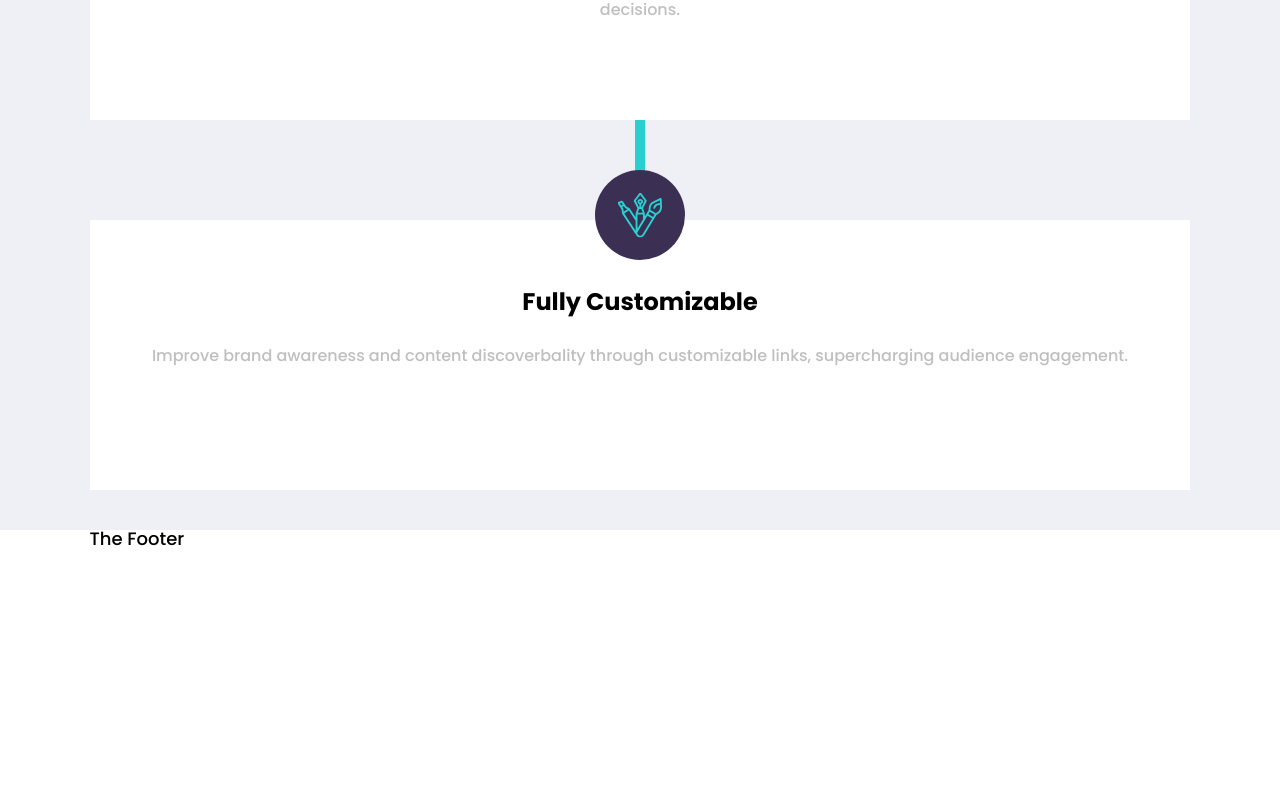
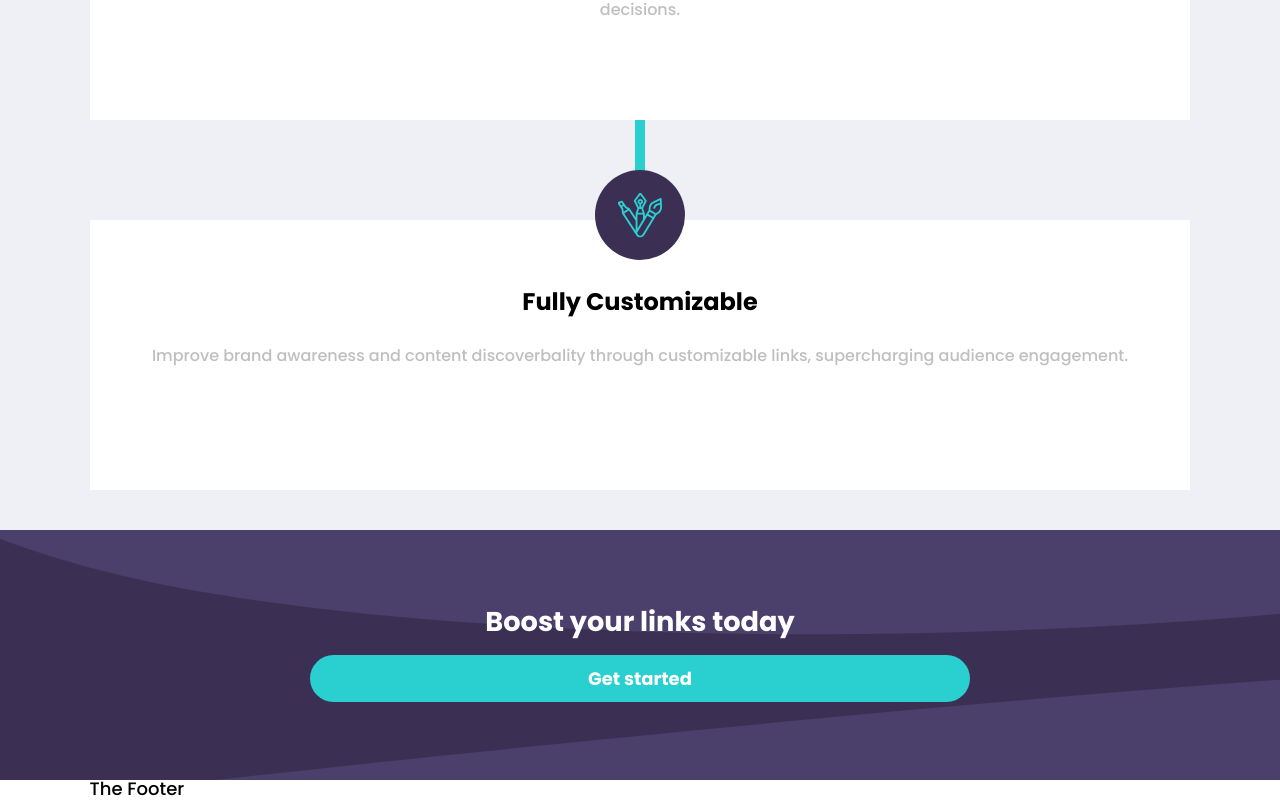
Before and after one commit to skin93/shortly, a React (Create React App) app: page / in a window 1280 px wide. Shown: the part 1681-2482 px from the top of the page. Before the commit the page ends 2232 px from the top, so only its background shows below. Built offline with nearby package versions, Linux system fonts and the light colour scheme.

Commit message:
Add Boost section, fix background-img size

```diff
--- a/src/App.jsx
+++ b/src/App.jsx
@@ -1,3 +1,4 @@
+import Boostsection from "components/Boost";
 import HeroSection from "components/Hero";
 import StatisticsSection from "components/Statistics";
 
@@ -6,6 +7,7 @@ function App() {
     <>
       <HeroSection />
       <StatisticsSection />
+      <Boostsection />
     </>
   );
 }
--- /dev/null
+++ b/src/components/Boost/Boost.styled.js
@@ -0,0 +1,46 @@
+import styled from "styled-components";
+import bgBoostDesk from "assets/bg-boost-desktop.svg";
+import bgBoostMobile from "assets/bg-boost-mobile.svg";
+import { Container, Section } from "GlobalStyle";
+import { PrimaryButton } from "components/UI/Button/Button.styled";
+
+export const StyledSection = styled(Section)`
+  padding-block: 0;
+  background-image: url(${bgBoostMobile});
+  background-color: ${({ theme }) => theme.colors.primary.darkViolet};
+  background-repeat: no-repeat;
+  background-position: center;
+  background-size: 100% 250px;
+
+  @media ${({ theme }) => theme.device.desktop} {
+    background-image: url(${bgBoostDesk});
+  }
+`;
+
+export const StyledContainer = styled(Container)`
+  flex-direction: column;
+  text-align: center;
+  align-items: center;
+  justify-content: center;
+  height: 250px;
+  @media ${({ theme }) => theme.device.desktop} {
+  }
+`;
+
+export const BoostHeader = styled.h3`
+  color: #fff;
+  font-size: 1.7rem;
+
+  @media ${({ theme }) => theme.device.desktop} {
+    font-size: 3rem;
+  }
+`;
+
+export const BoostButton = styled(PrimaryButton)`
+  width: 60%;
+  margin-top: 20px;
+
+  @media ${({ theme }) => theme.device.desktop} {
+    width: 15%;
+  }
+`;
--- /dev/null
+++ b/src/components/Boost/index.jsx
@@ -0,0 +1,17 @@
+import {
+  BoostHeader,
+  BoostButton,
+  StyledContainer,
+  StyledSection,
+} from "./Boost.styled";
+
+export default function Boostsection() {
+  return (
+    <StyledSection>
+      <StyledContainer>
+        <BoostHeader>Boost your links today</BoostHeader>
+        <BoostButton>Get started</BoostButton>
+      </StyledContainer>
+    </StyledSection>
+  );
+}
--- a/src/components/Statistics/Statistics.styled.js
+++ b/src/components/Statistics/Statistics.styled.js
@@ -24,7 +24,7 @@ export const Header = styled(StyledDiv)`
   justify-content: space-around;
 
   & > h3 {
-    font-size: 1.5rem;
+    font-size: 1.7rem;
   }
 
   & > p {
@@ -103,7 +103,7 @@ export const Statistic = styled.div`
   }
 `;
 
-export const Name = styled.h3`
+export const Name = styled.h4`
   margin-top: -20px;
   font-size: 1.5rem;
 `;
--- a/src/components/UI/Form/Form.styled.js
+++ b/src/components/UI/Form/Form.styled.js
@@ -1,6 +1,6 @@
 import styled from "styled-components";
 import bgBoostDesk from "assets/bg-shorten-desktop.svg";
-import bgBoostMobile from "assets/bg-boost-mobile.svg";
+import bgShortenMobile from "assets/bg-shorten-mobile.svg";
 import { PrimaryButton } from "components/UI/Button/Button.styled";
 
 export const StyledForm = styled.form`
@@ -14,7 +14,10 @@ export const StyledForm = styled.form`
   gap: 15px;
 
   background-color: ${({ theme }) => theme.colors.primary.darkViolet};
-  background-image: url(${bgBoostMobile});
+  background-image: url(${bgShortenMobile});
+  background-position: center right;
+  background-repeat: no-repeat;
+  background-size: 100% 100%;
 
   @media ${({ theme }) => theme.device.desktop} {
     flex-direction: row;
```
